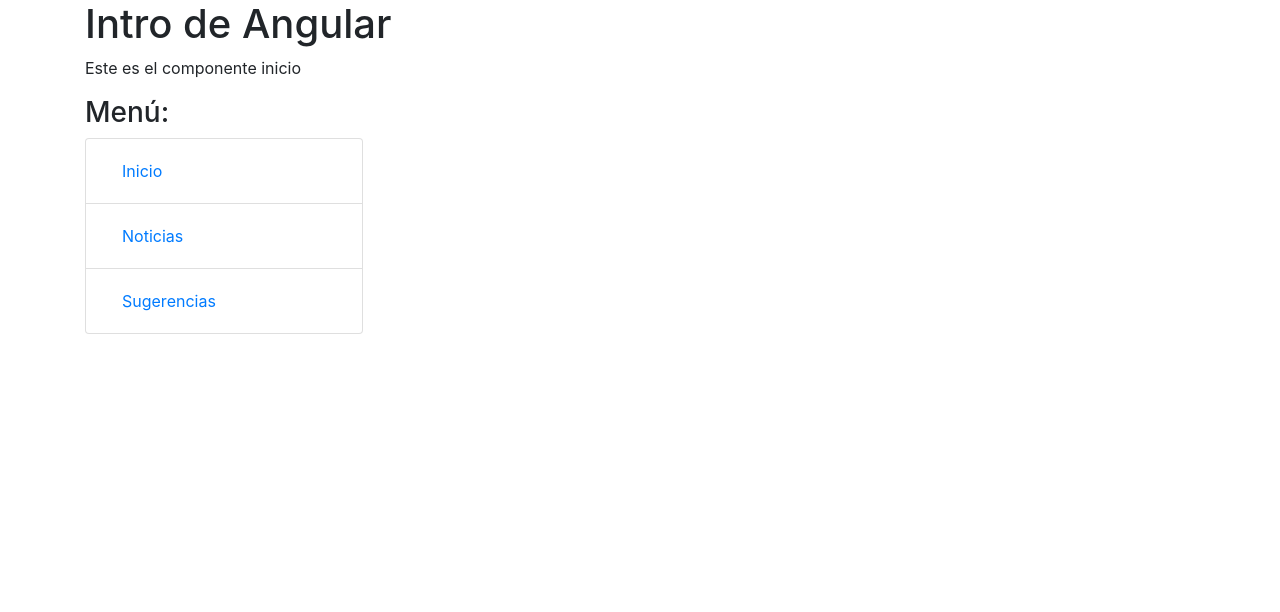
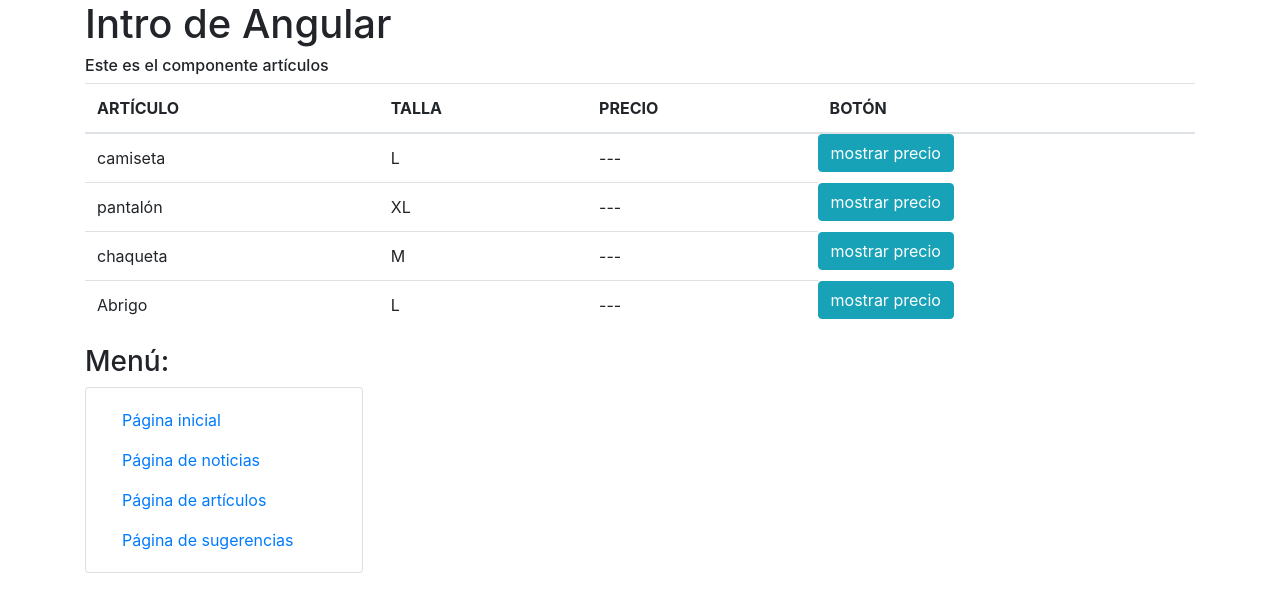
Before and after one commit to Spekks/02---introApp, an Angular app: page /articulos in a window 1280 px wide. Before the commit this address led to /inicio. Shown: the top 612 px of the page. Built offline with nearby package versions, Linux system fonts and the light colour scheme.

Commit message:
15/10 Jueves. Articulos page added

```diff
--- a/src/app/components/menu/menu.component.html
+++ b/src/app/components/menu/menu.component.html
@@ -1,6 +1,4 @@
 <h3>Menú:</h3>
 <ul class="nav flex-column list-group">
-    <li class="nav-item list-group-item w-25"><a class="nav-link text-left" href="inicio">Inicio</a></li>
-    <li class="nav-item list-group-item w-25"><a class="nav-link text-left" href="noticias">Noticias</a></li>
-    <li class="nav-item list-group-item w-25"><a class="nav-link text-left" href="sugerencias">Sugerencias</a></li>
+    <li class="nav-item list-group-item w-25"><a class="nav-link text-left" *ngFor="let i of items" [routerLink]="i.ruta">{{i.nombre}}</a></li>
 </ul>
--- a/src/app/components/menu/menu.component.ts
+++ b/src/app/components/menu/menu.component.ts
@@ -7,9 +7,29 @@
 })
 export class MenuComponent implements OnInit {
 
+  public items:any = [
+    {
+      nombre: "Página inicial",
+      ruta: "inicio",
+    },
+    {
+      nombre: "Página de noticias",
+      ruta: "noticias",
+    },
+    {
+      nombre: "Página de artículos",
+      ruta: "articulos",
+    },
+    {
+      nombre: "Página de sugerencias",
+      ruta: "sugerencias",
+    }
+  ];
+
   constructor() { }
 
   ngOnInit(): void {
+      this.items;
   }
 
 }
--- /dev/null
+++ b/src/app/pages/articulos/articulos.component.html
@@ -0,0 +1,27 @@
+<h6>Este es el componente artículos</h6>
+
+<table mdbTable class="table">
+    <thead>
+        <tr>
+            <th>ARTÍCULO</th>
+            <th>TALLA</th>
+            <th>PRECIO</th>
+            <th>BOTÓN</th>
+        </tr>
+    </thead>
+    <tbody>
+        <tr mdbTableCol *ngFor="let a of articulos">
+            <td>{{a.nombre}}</td>
+            <td>{{a.talla}}</td>
+            <ng-template *ngIf="b;then this_content;else other_content"></ng-template>
+            <ng-template #this_content>
+                <td>{{a.texto[0][0]}}</td>
+                <button class="btn btn-info" (click)="mostrarPrecio()">{{a.texto[0][1]}}</button>
+            </ng-template>
+            <ng-template #other_content>
+                <td>{{a.texto[1][0]}}</td>
+                <button class="btn btn-info" (click)="ocultarPrecio()">{{a.texto[1][1]}}</button>
+            </ng-template>
+        </tr>
+    </tbody>
+</table>
--- /dev/null
+++ b/src/app/pages/articulos/articulos.component.ts
@@ -0,0 +1,61 @@
+import { Component, OnInit } from '@angular/core';
+
+@Component({
+  selector: 'app-articulos',
+  templateUrl: './articulos.component.html',
+  styleUrls: ['./articulos.component.css']
+})
+export class ArticulosComponent implements OnInit {
+
+  public b:boolean;
+
+  public articulos:any = [
+    {
+      nombre: "camiseta",
+      talla: "L",
+      texto: [
+        [15.55, "ocultar precio"],
+        ["---", "mostrar precio"]
+      ]
+    },
+    {
+      nombre: "pantalón",
+      talla: "XL",
+      texto: [
+        [20.95, "ocultar precio"],
+        ["---", "mostrar precio"]
+      ]
+    },
+    {
+      nombre: "chaqueta",
+      talla: "M",
+      texto: [
+        [45.99, "ocultar precio"],
+        ["---", "mostrar precio"]
+      ]
+    },
+    {
+      nombre: "Abrigo",
+      talla: "L",
+      texto: [
+        [89.99, "ocultar precio"],
+        ["---", "mostrar precio"]
+      ]
+    },
+  ];
+
+  constructor() { }
+
+  ngOnInit(): void {
+    this.articulos;
+    this.b;
+  }
+
+  mostrarPrecio() {
+    this.b = false;
+  }
+
+  ocultarPrecio() {
+    this.b = true;
+  }
+}
```
Also changed, not shown: src/app/app-routing.module.ts (+6 -1 lines), src/app/app.module.ts (+3 -7 lines), src/app/pages/pages.module.ts (added, +26 -0 lines), src/app/pages/articulos/articulos.component.css (added), 1 other file (tests, documents, lock files or other folders).
